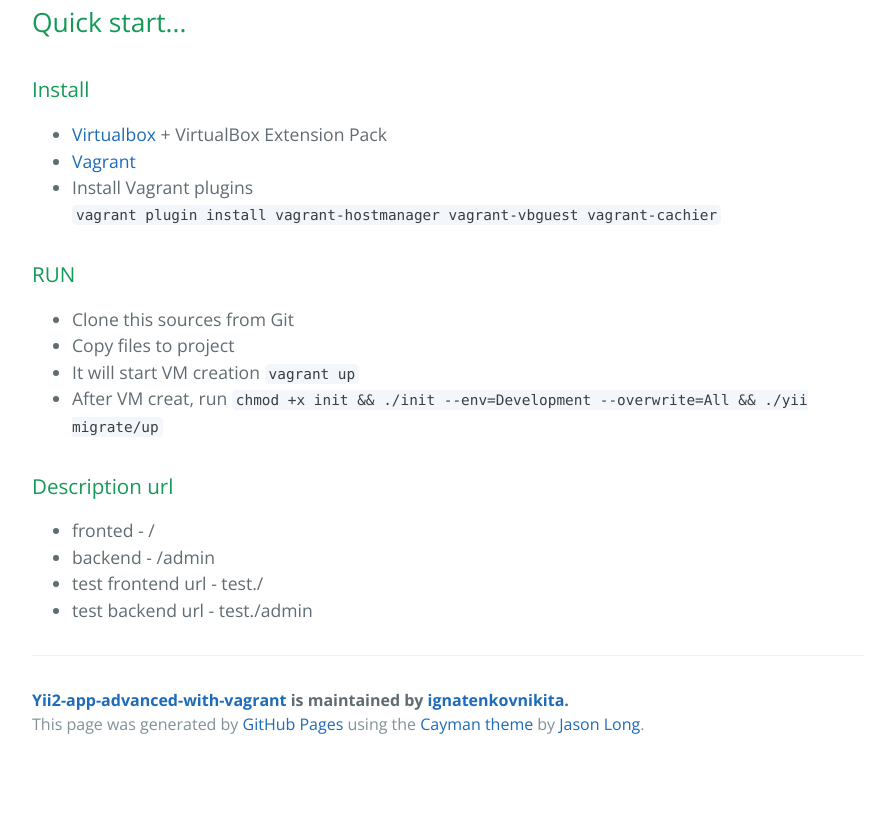
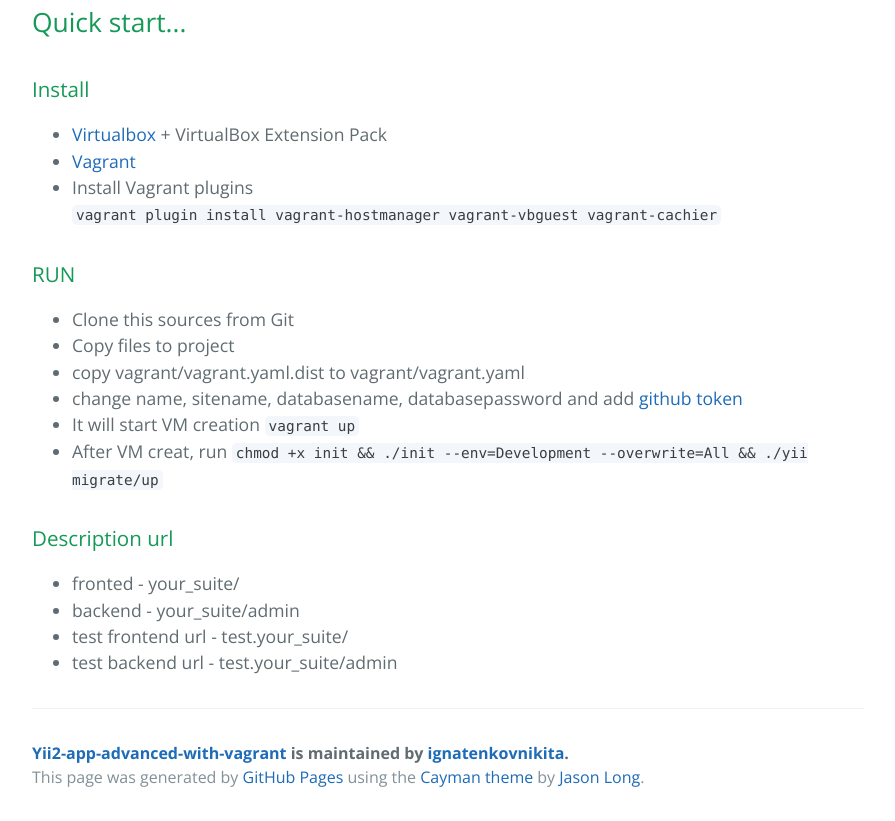
Before and after one commit to ignatenkovnikita/yii2-app-advanced-with-vagrant, a plain HTML site: page index.html in a window 1280 px wide. Shown: the part 785-1606 px from the top of the page, without its empty margins (192-1087 px from the left). Before the commit the page ends 1553 px from the top, so only its background shows below. Drawn offline with nearby package versions, Linux system fonts and the light colour scheme.

```diff
--- a/index.html
+++ b/index.html
@@ -58,6 +58,8 @@
 <ul>
 <li>Clone this sources from Git</li>
 <li>Copy files to project </li>
+<li>copy vagrant/vagrant.yaml.dist to vagrant/vagrant.yaml</li>
+<li>change name, sitename, databasename, databasepassword and add <a href="https://github.com/settings/tokens">github token</a> </li>
 <li>It will start VM creation <code>vagrant up</code>
 </li>
 <li>After VM creat, run <code>chmod +x init &amp;&amp; ./init --env=Development --overwrite=All &amp;&amp; ./yii migrate/up</code>
@@ -68,10 +70,10 @@
 <a id="description-url" class="anchor" href="#description-url" aria-hidden="true"><span class="octicon octicon-link"></span></a>Description url</h3>
 
 <ul>
-<li>fronted - /</li>
-<li>backend - /admin</li>
-<li>test frontend url - test./</li>
-<li>test backend url - test./admin</li>
+<li>fronted - your_suite/</li>
+<li>backend - your_suite/admin</li>
+<li>test frontend url - test.your_suite/</li>
+<li>test backend url - test.your_suite/admin</li>
 </ul>
 
       <footer class="site-footer">
--- a/params.json
+++ b/params.json
@@ -1 +1 @@
-{"name":"Yii2-app-advanced-with-vagrant","tagline":"Config files to start Yii2 App Advanced template with vagrant","body":"# yii2 App Advanced Template run with vagrant\r\n* This config add support vagrant for your web application(yii2 advanced template)\r\n* And add support test environment at test.<you_suite>\r\n\r\n## Out of the box...\r\n* Ubuntu\r\n* Nginx\r\n* PHP-fpm ( +modules gd, imagick, pgsql, curl, mcrypt, xdebug)\r\n* Postgres\r\n* Redis\r\n\r\n## Quick start...\r\n### Install\r\n* [Virtualbox](https://www.virtualbox.org/) + VirtualBox Extension Pack\r\n* [Vagrant](http://www.vagrantup.com/)\r\n* Install Vagrant plugins  \r\n`vagrant plugin install vagrant-hostmanager vagrant-vbguest vagrant-cachier` \r\n\r\n### RUN\r\n* Clone this sources from Git\r\n* Copy files to project \r\n* It will start VM creation `vagrant up`\r\n* After VM creat, run `chmod +x init && ./init --env=Development --overwrite=All && ./yii migrate/up`\r\n \r\n\r\n### Description url\r\n* fronted - <your_suite>/\r\n* backend - <your_suite>/admin\r\n* test frontend url - test.<your_suite>/\r\n* test backend url - test.<your_suite>/admin\r\n","google":"UA-71013155-2","note":"Don't delete this file! It's used internally to help with page regeneration."}
+{"name":"Yii2-app-advanced-with-vagrant","tagline":"Config files to start Yii2 App Advanced template with vagrant","body":"# yii2 App Advanced Template run with vagrant\r\n* This config add support vagrant for your web application(yii2 advanced template)\r\n* And add support test environment at test.<you_suite>\r\n\r\n## Out of the box...\r\n* Ubuntu\r\n* Nginx\r\n* PHP-fpm ( +modules gd, imagick, pgsql, curl, mcrypt, xdebug)\r\n* Postgres\r\n* Redis\r\n\r\n## Quick start...\r\n### Install\r\n* [Virtualbox](https://www.virtualbox.org/) + VirtualBox Extension Pack\r\n* [Vagrant](http://www.vagrantup.com/)\r\n* Install Vagrant plugins  \r\n`vagrant plugin install vagrant-hostmanager vagrant-vbguest vagrant-cachier` \r\n\r\n### RUN\r\n* Clone this sources from Git\r\n* Copy files to project \r\n* copy vagrant/vagrant.yaml.dist to vagrant/vagrant.yaml\r\n* change name, sitename, databasename, databasepassword and add [github token](https://github.com/settings/tokens) \r\n* It will start VM creation `vagrant up`\r\n* After VM creat, run `chmod +x init && ./init --env=Development --overwrite=All && ./yii migrate/up`\r\n \r\n\r\n### Description url\r\n* fronted - your_suite/\r\n* backend - your_suite/admin\r\n* test frontend url - test.your_suite/\r\n* test backend url - test.your_suite/admin\r\n","google":"UA-71013155-2","note":"Don't delete this file! It's used internally to help with page regeneration."}
```
